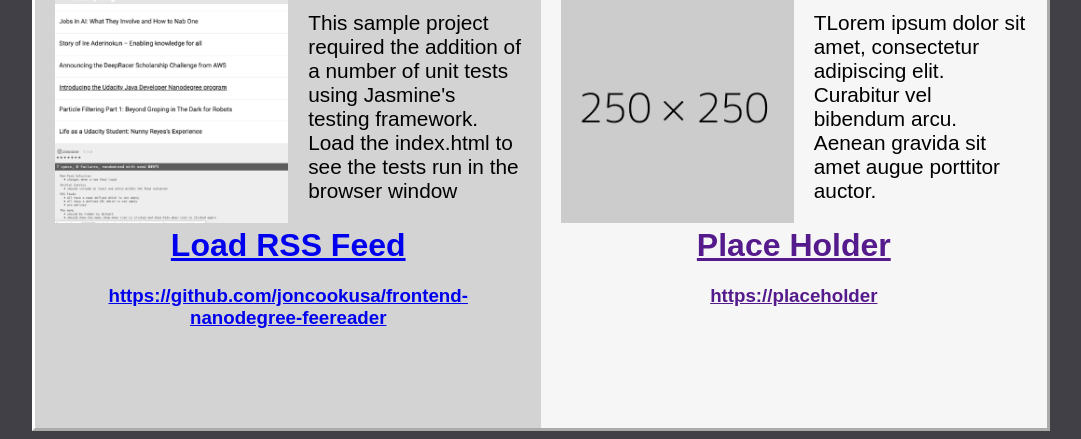
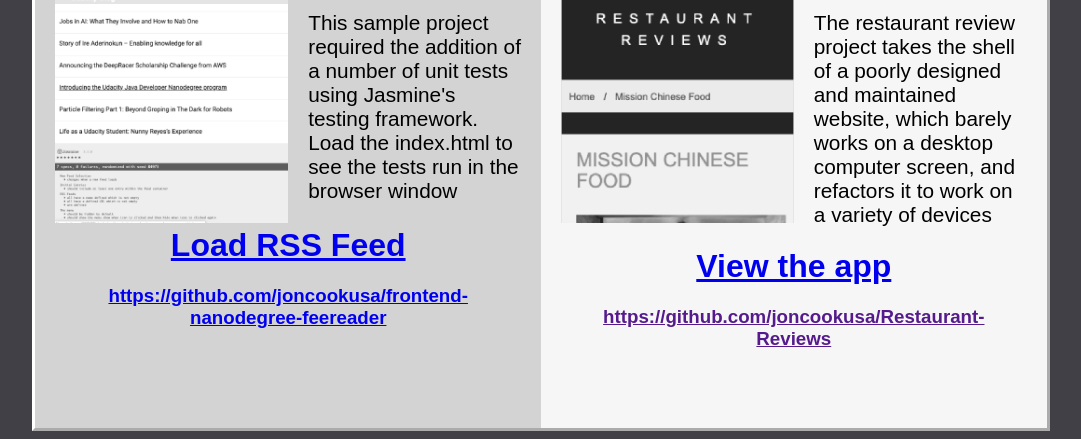
Before and after one commit to joncookusa/portfolio, a plain HTML site: page pages/portfolio.html in a window 1280 px wide. Shown: the part 691-1130 px from the top of the page, without its empty margins (99-1180 px from the left). Drawn offline with Linux system fonts and the light colour scheme; a web font is replaced by a local one.

```diff
--- a/pages/portfolio.html
+++ b/pages/portfolio.html
@@ -79,12 +79,12 @@
                 <span>Restaurant Review App</span>
             </div>
             <div class="portfolio-image">
-                <img src="../images/250x250-Placeholder.png">
+                <img src="../images/restaurantreview.png">
             </div>
-            <div class="portfolio-verbage"><p>TLorem ipsum dolor sit amet, consectetur adipiscing elit. Curabitur vel bibendum arcu. Aenean gravida sit amet augue porttitor auctor. </p></div>
+            <div class="portfolio-verbage"><p>The restaurant review project takes the shell of a poorly designed and maintained website, which barely works on a desktop computer screen, and refactors it to work on a variety of devices</p></div>
             <div class="portfolio-box-footer">
-                <h1><a href="">Place Holder</a></h1>
-                <h3><a href="">https://placeholder</a></h3>
+                <h1><a href="http://restaurantreviews-com.stackstaging.com">View the app</a></h1>
+                <h3><a href="">https://github.com/joncookusa/Restaurant-Reviews</a></h3>
             </div>
         </div>
     </div>
```
Also changed, not shown: images/restaurantreview.png (added).
